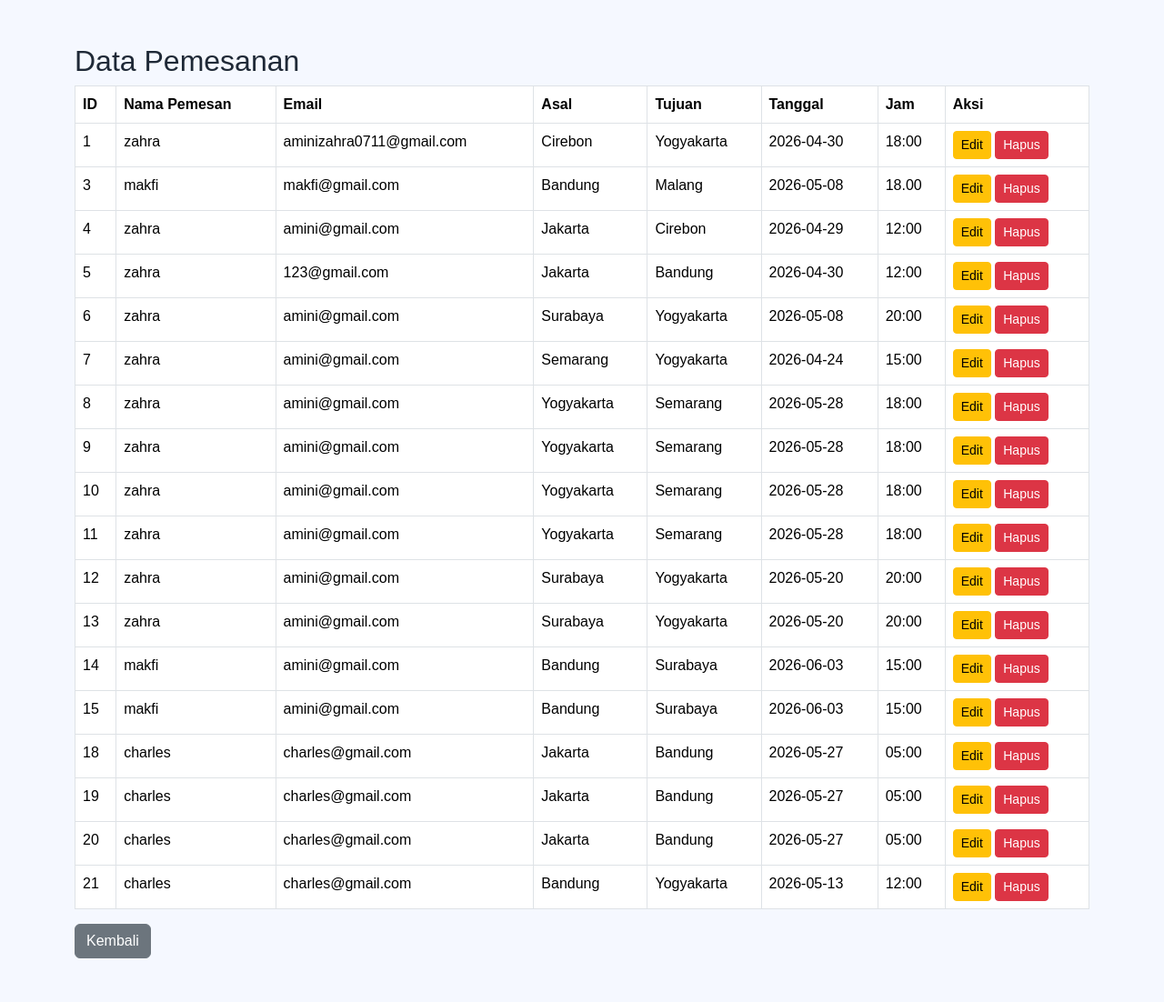
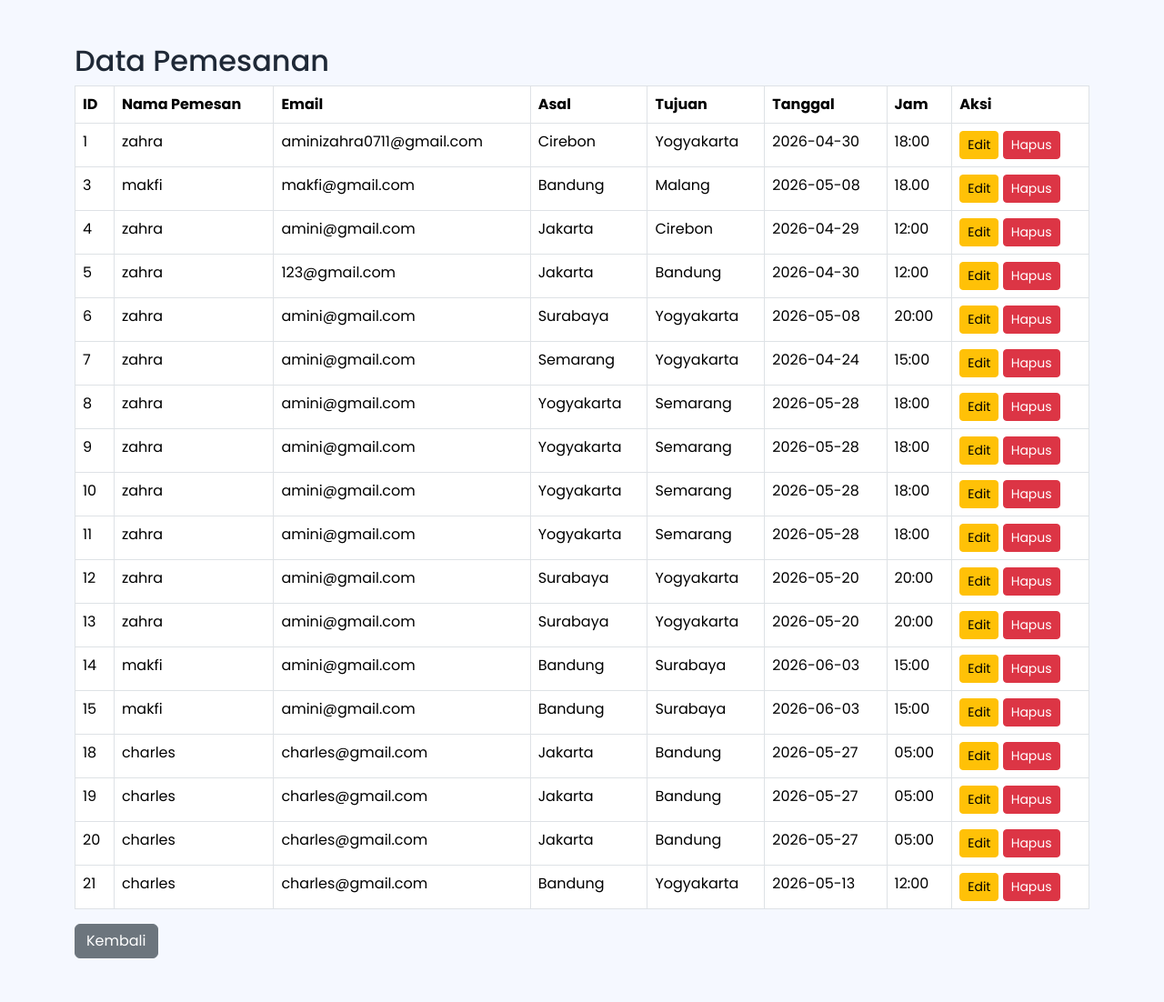
Before and after one commit to aminizahra188/projek_pwd, a PHP site: page /data_pemesanan.php in a window 1280 px wide. Shown: the whole page at 91% size. Run offline with PHP 8.4, Linux system fonts and the light colour scheme; a user stored in the database is signed in; data comes from the database, SQL or seed files in the repository.

Commit message:
tambah google font

```diff
--- a/data_pemesanan.php
+++ b/data_pemesanan.php
@@ -19,6 +19,7 @@ if (!$data) {
 <head>
     <title>Data Pemesanan</title>
     <link href="https://cdn.jsdelivr.net/npm/bootstrap@5.3.3/dist/css/bootstrap.min.css" rel="stylesheet">
+    <link href="https://fonts.googleapis.com/css2?family=Poppins:wght@300;400;500;600;700;800&display=swap" rel="stylesheet">
     <link rel="stylesheet" href="css/style.css">
 </head>
 <body>
--- a/edit_pemesanan.php
+++ b/edit_pemesanan.php
@@ -19,6 +19,8 @@ $d = mysqli_fetch_assoc($data);
 <head>
     <title>Edit Pemesanan</title>
     <link href="https://cdn.jsdelivr.net/npm/bootstrap@5.3.3/dist/css/bootstrap.min.css" rel="stylesheet">
+    <link href="https://fonts.googleapis.com/css2?family=Poppins:wght@300;400;500;600;700;800&display=swap" rel="stylesheet">
+
 </head>
 <body>
 
```
